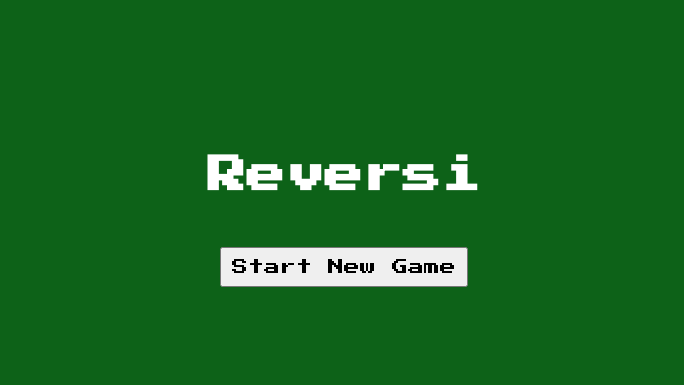
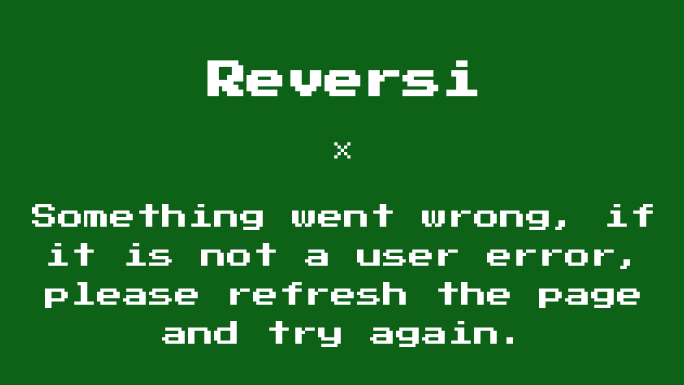
Before and after one commit to em0227/reversi-fe, a React (Create React App) app: page / in a window 1280 px wide. Shown: the part 195-580 px from the top of the page, without its empty margins (296-980 px from the left). Built offline with nearby package versions, Linux system fonts and the light colour scheme.

Commit message:
add error modal

```diff
--- a/src/App.css
+++ b/src/App.css
@@ -149,6 +149,16 @@ body {
   padding: 10px;
 }
 
+.modal {
+  display: flex;
+  justify-content: center;
+}
+
+.modal-content {
+  width: 50%;
+  line-height: 1.5;
+}
+
 @keyframes piece-fade-in {
   0% {
     transform: rotateY(180deg);
--- a/src/components/Board.tsx
+++ b/src/components/Board.tsx
@@ -3,6 +3,7 @@ import Tile from "./Tile";
 import { BoardTile, Player } from "../types/board";
 import { getGame, updateGame, createGame } from "../utils/game";
 import { setUpInitialBoard, setUpBoard, findPlayerName } from "../utils/helper";
+import ErrorModal from "./ErrorModal";
 
 const Board = () => {
   const [board, setBoard] = useState<BoardTile[][]>();
@@ -14,6 +15,8 @@ const Board = () => {
   const [gameId, setGameId] = useState<string>();
   const [gameStatus, setGameStatus] = useState<string>();
   const [isLoading, setIsLoading] = useState(false);
+  const [error, setError] = useState<string>("");
+  const [isErrorModalOpen, setIsErrorModalOpen] = useState(true);
 
   useEffect(() => {
     const currentGame = localStorage.getItem("currentGame");
@@ -26,8 +29,8 @@ const Board = () => {
     const getGameBoard = async () => {
       setIsLoading(true);
       const res = await getGame(gameId);
-      // console.log(res);
-      if (res !== null) {
+      //test when res is 500
+      if (res && res.id !== null) {
         const board = setUpInitialBoard(res.board, res.possibleMoves);
         setBoard(board);
         //TODO: probably refactor black and white player to useRef
@@ -39,14 +42,24 @@ const Board = () => {
           setWinnerId(res.winnerId);
           setWinByHowMany(res.winByHowMany);
         }
+      } else {
+        if (res && res.errorMessage) setError(res.errorMessage);
+        setIsErrorModalOpen(true);
       }
       setIsLoading(false);
-      //TODO: show error model
     };
     if (gameId) {
       getGameBoard();
     }
   }, [gameId]);
+
+  useEffect(() => {
+    if (error === "can not find this game" && !isErrorModalOpen) {
+      localStorage.removeItem("currentGame");
+      setBoard(undefined);
+      setError("");
+    }
+  }, [isErrorModalOpen]);
 
   const putPawn = async (e: React.BaseSyntheticEvent): Promise<void> => {
     //TODO: maybe can reset board here to prevent the flipping bug
@@ -80,9 +93,15 @@ const Board = () => {
     }
   };
 
+  if (isErrorModalOpen) {
+    return <ErrorModal setShowModal={setIsErrorModalOpen} message={error} />;
+  }
+
   if (isLoading) {
     return <div>Loading...</div>;
-  } else if (!board) {
+  }
+
+  if (!board) {
     return (
       <button className="start-new-game-button" onClick={() => startNewGame()}>
         Start New Game
--- /dev/null
+++ b/src/components/ErrorModal.tsx
@@ -0,0 +1,29 @@
+import React from "react";
+
+type ErrorModalTypes = {
+  setShowModal: React.Dispatch<React.SetStateAction<boolean>>;
+  message?: string;
+};
+
+const ErrorModal: React.FC<ErrorModalTypes> = ({ setShowModal, message }) => {
+  const handleClick = () => {
+    console.log("click");
+    setShowModal(false);
+  };
+
+  return (
+    <div className="modal">
+      <div className="modal-content">
+        <span className="close" onClick={handleClick}>
+          &times;
+        </span>
+        <p>
+          {message ? message : "Something went wrong"}, if it is not a user
+          error, please refresh the page and try again.
+        </p>
+      </div>
+    </div>
+  );
+};
+
+export default ErrorModal;
--- a/src/types/board.ts
+++ b/src/types/board.ts
@@ -16,6 +16,7 @@ export type Response = {
   board: Color[][];
   winByHowMany?: number;
   possibleMoves: number[][];
+  errorMessage?: string;
 };
 
 export type Player = {
```
